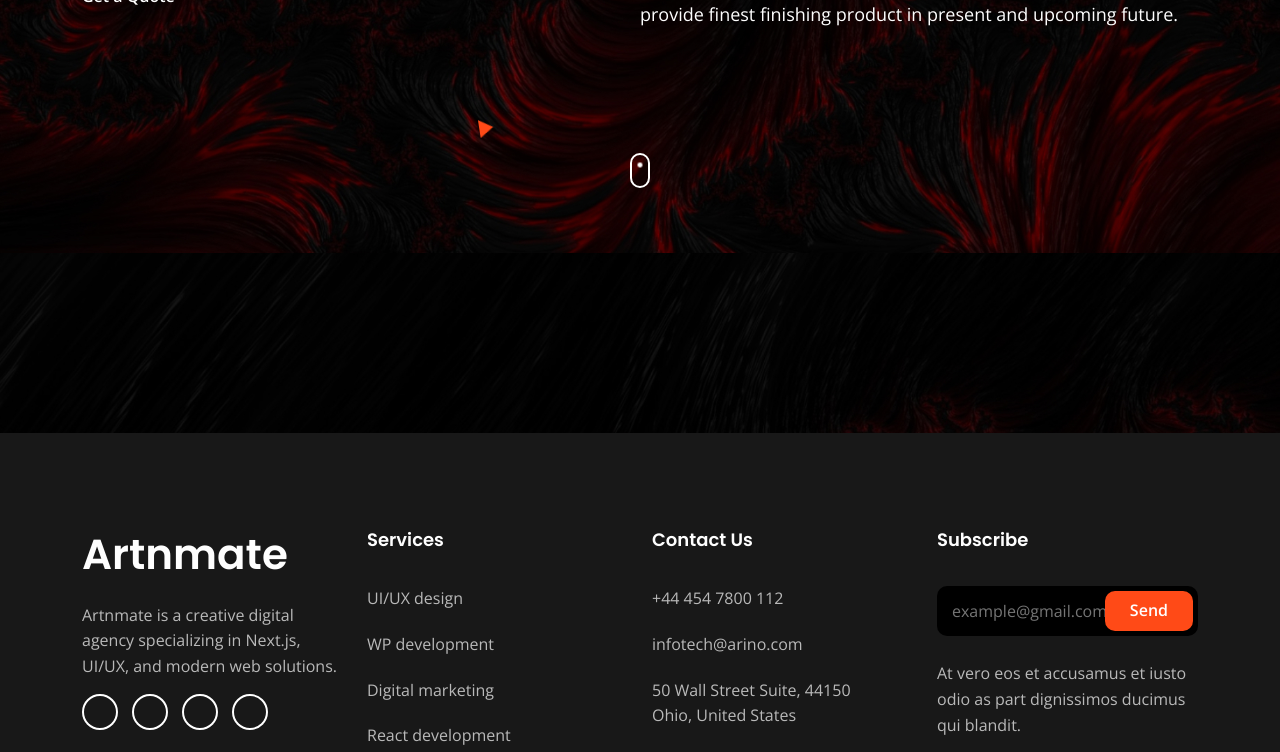
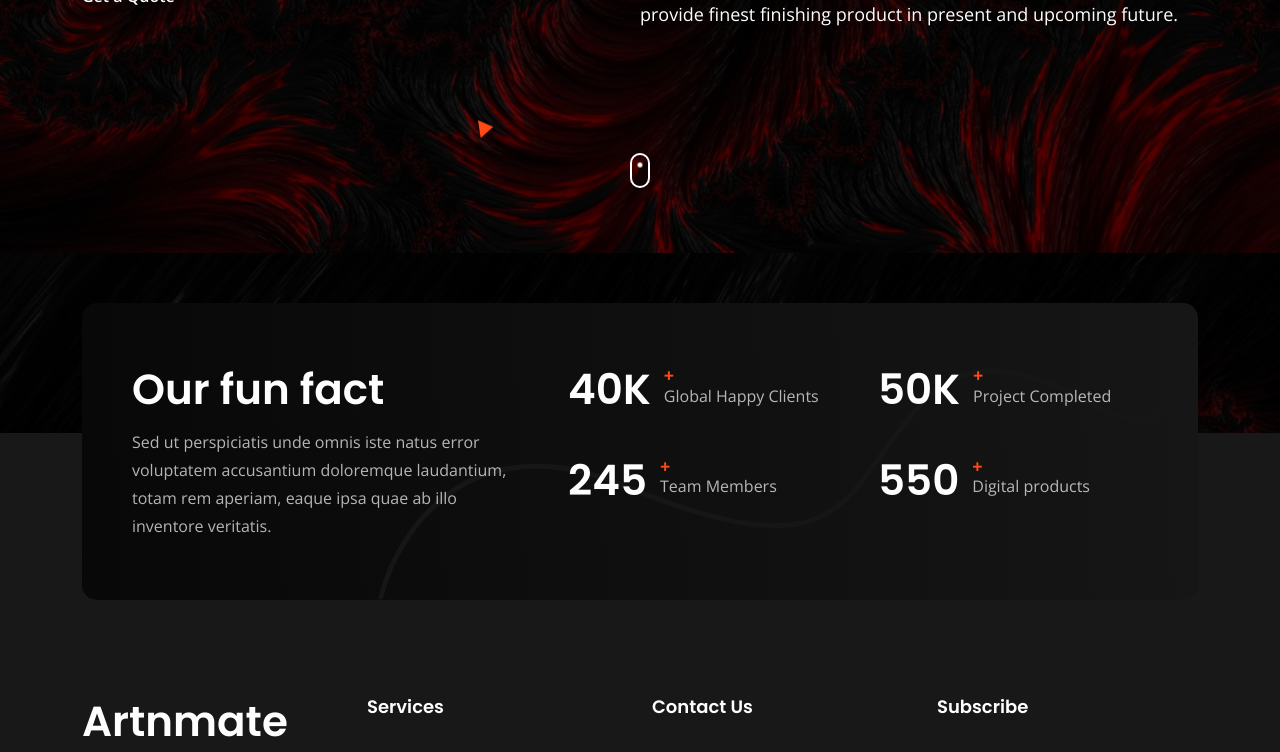
Before and after one commit to rhshuvo44/artnmate, a Next.js app: page / in a window 1280 px wide. Shown: the part 547-1299 px from the top of the page. Built offline with nearby package versions, Linux system fonts and the light colour scheme; some icons are missing.

Commit message:
fact:Home pages fun fact section

```diff
--- a/src/app/page.tsx
+++ b/src/app/page.tsx
@@ -1,3 +1,4 @@
+import FunFact from "@/component/home/FunFact";
 import Hero from "@/component/home/Hero";
 import homeData from "@/DB/home.json";
 export default function Home() {
@@ -15,6 +16,16 @@ export default function Home() {
         bgImageUrl="/images/hero_bg.jpeg"
       />
       {/* End Hero Section */}
+       {/* Start FunFact Section */}
+      <div className="container">
+        <FunFact
+          variant="cs-type1"
+          title="Our fun fact"
+          subtitle="Sed ut perspiciatis unde omnis iste natus error voluptatem accusantium doloremque laudantium, totam rem aperiam, eaque ipsa quae ab illo inventore veritatis."
+          data={homeData?.funfaceData}
+        />
+      </div>
+      {/* End FunFact Section */}
     </>
   );
 }
--- /dev/null
+++ b/src/component/home/FunFact.tsx
@@ -0,0 +1,44 @@
+import Div from "../ui/Div";
+
+export default function FunFact({
+  variant,
+  title,
+  subtitle,
+  data,
+}: {
+  variant?: string;
+  title: string;
+  subtitle: string;
+  data: { title: string; factNumber: string }[];
+}) {
+  return (
+    <Div className={variant ? `cs-funfact_wrap ${variant}` : "cs-funfact_wrap"}>
+      <Div
+        className="cs-funfact_shape"
+        style={{ backgroundImage: "url(/images/funfact_shape_bg.svg)" }}
+      />
+      <Div className="cs-funfact_left">
+        <Div className="cs-funfact_heading">
+          <h2>{title}</h2>
+          <p>{subtitle}</p>
+        </Div>
+      </Div>
+      <Div className="cs-funfact_right">
+        <Div className="cs-funfacts">
+          {data.map((item, index) => (
+            <Div className="cs-funfact cs-style1" key={index}>
+              <Div className="cs-funfact_number cs-primary_font cs-semi_bold cs-primary_color">
+                <span />
+                {item.factNumber}
+              </Div>
+              <Div className="cs-funfact_text">
+                <span className="cs-accent_color">+</span>
+                <p>{item.title}</p>
+              </Div>
+            </Div>
+          ))}
+        </Div>
+      </Div>
+    </Div>
+  );
+}
```
